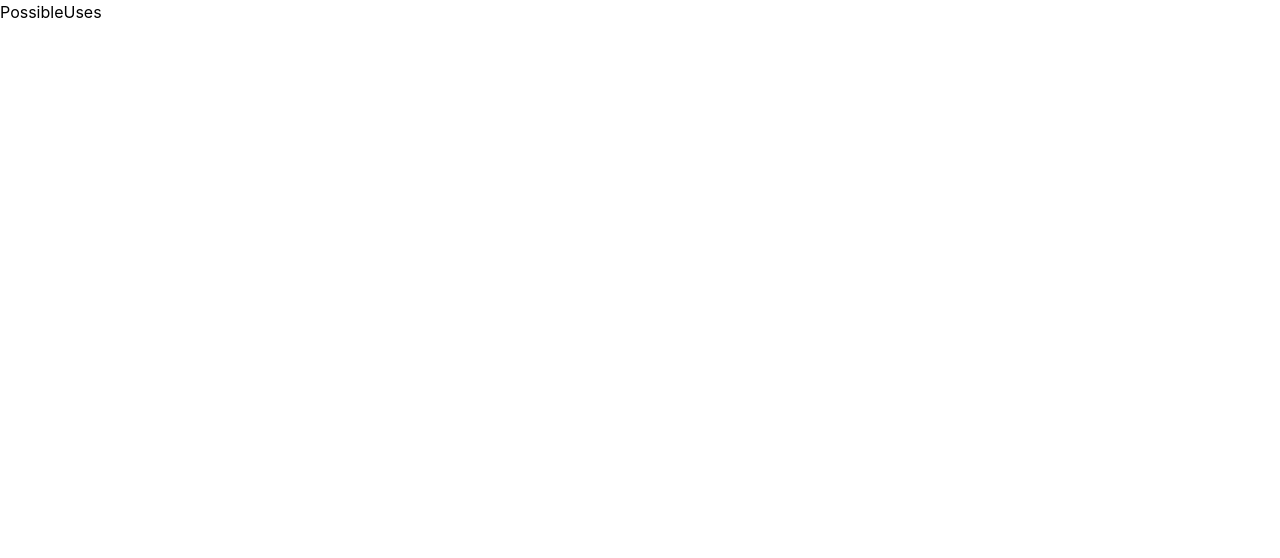
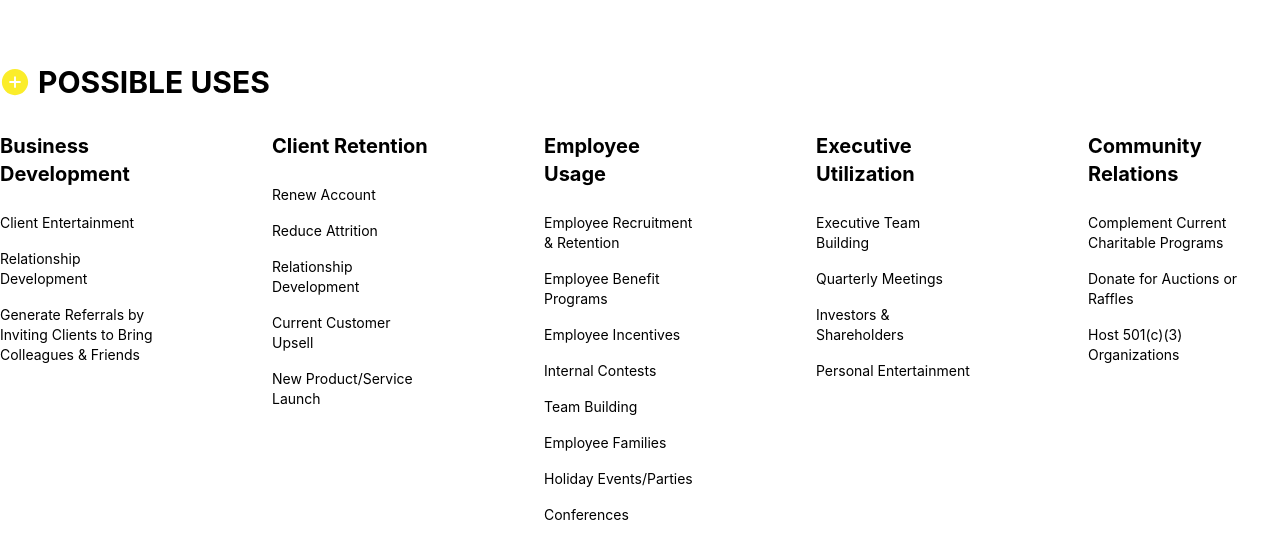
Before and after one commit to chavionjackson/Jazz-Premium-Seating, a Next.js app: page /DetailsPage/DetailsContent/PossibleUses in a window 1280 px wide. Shown: the top 558 px of the page. Built offline with nearby package versions, Linux system fonts and the light colour scheme.

Commit message:
created possible uses section

```diff
--- a/pages/DetailsPage/DetailsContent/PossibleUses.js
+++ b/pages/DetailsPage/DetailsContent/PossibleUses.js
@@ -1,9 +1,30 @@
 import React from 'react'
+import { AiFillPlusCircle } from "react-icons/ai";
+import Data from './UsesData'
 
 const PossibleUses = () => {
   return (
-    <div>PossibleUses</div>
-  )
+    <div className="pt-16 pb-16">
+      <span className="flex items-center mb-8">
+        <AiFillPlusCircle className="text-[#fbed2a] mr-2 text-3xl" />
+        <h2 className="text-3xl font-bold uppercase">Possible Uses</h2>
+      </span>
+      <div className="grid usesGrid gap-x-20">
+        {Data.map(({ header, content }) => (
+          <div key={"usesData"} className="flex flex-col w-40">
+            <h3 className="pb-2 text-xl font-bold usesSub">{header}</h3>
+            <ul>
+              {content.map((info) => (
+                <li key={"uses"} className="mt-4 mb-4 ml-auto mr-auto text-sm">
+                  {info}
+                </li>
+              ))}
+            </ul>
+          </div>
+        ))}
+      </div>
+    </div>
+  );
 }
 
 export default PossibleUses
--- a/pages/DetailsPage/DetailsContent/UsesData.js
+++ b/pages/DetailsPage/DetailsContent/UsesData.js
@@ -48,3 +48,5 @@ const Data = [
     ],
   },
 ];
+
+export default Data;
--- a/styles/globals.css
+++ b/styles/globals.css
@@ -137,3 +137,11 @@ a {
 .contentsContainer {
   grid-template-columns: repeat(2, 1fr);
 }
+
+.usesGrid {
+  grid-template-columns: repeat(5, 1fr);
+}
+
+.usesSub {
+  border-bottom: 1px solid #fff;
+}
```
